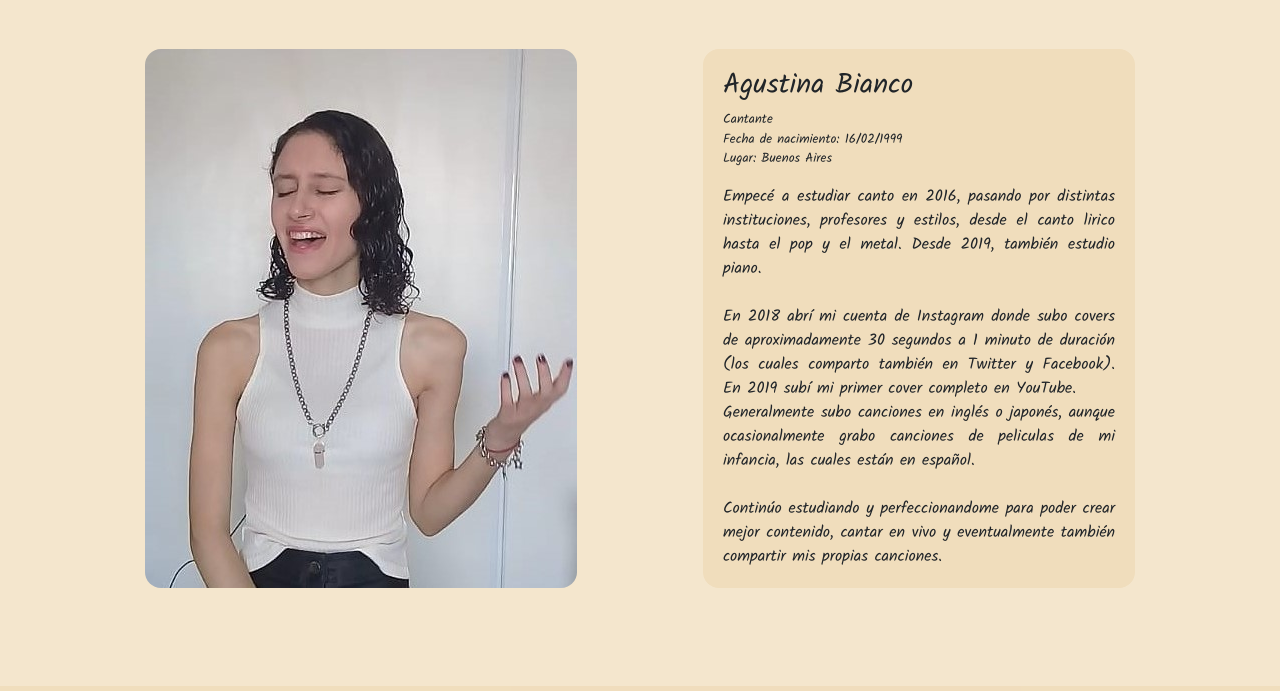
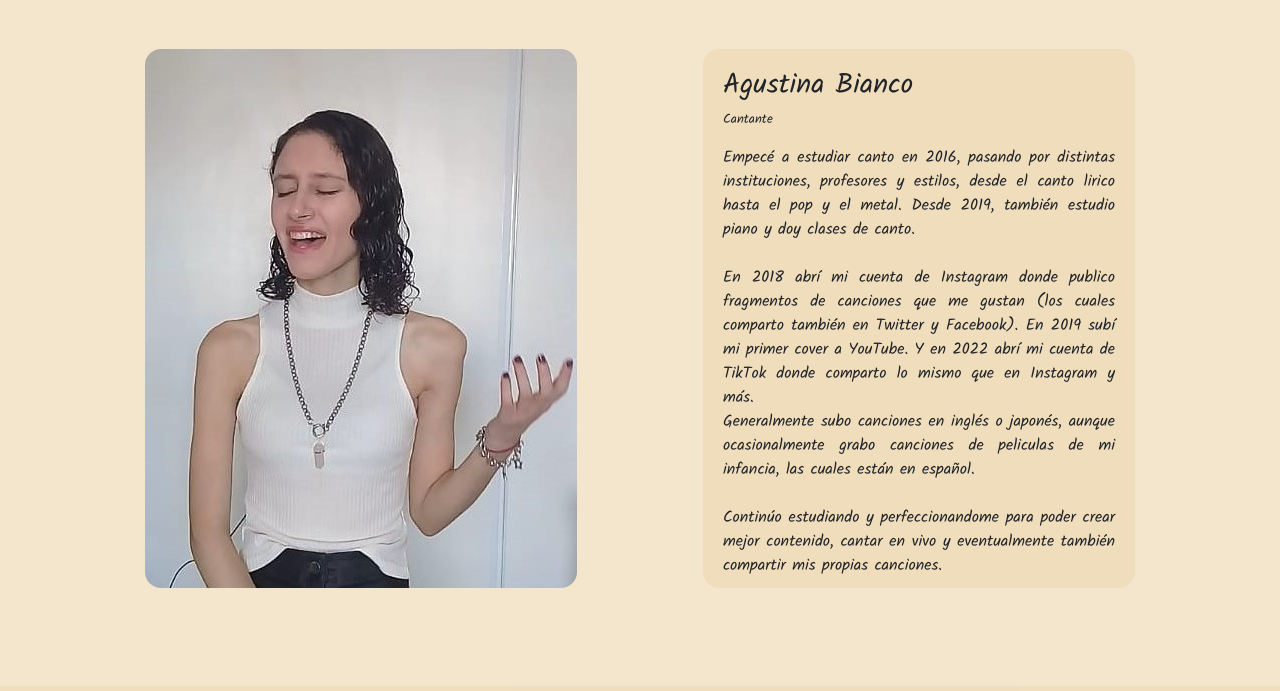
Before and after one commit to agusbianco/Sitio-web-AgusBiancoMusic, a website: page pages/perfil.html in a window 1280 px wide. Shown: the part 61-752 px from the top of the page. Drawn offline with nearby package versions, Linux system fonts and the light colour scheme.

Commit message:
perfil actualizado

```diff
--- a/pages/perfil.html
+++ b/pages/perfil.html
@@ -33,15 +33,13 @@
                 <h3>Agustina Bianco</h3>
                 <p class="datos">
                     Cantante<br>
-                    Fecha de nacimiento: 16/02/1999<br>
-                    Lugar: Buenos Aires
                 </p>
                 <p>
                     Empecé a estudiar canto en 2016, pasando por distintas instituciones, profesores y estilos, desde el canto lirico hasta el pop y el metal.
-                    Desde 2019, también estudio piano.<br>
+                    Desde 2019, también estudio piano y doy clases de canto.<br>
                     <br>
-                    En 2018 abrí mi cuenta de Instagram donde subo covers de aproximadamente 30 segundos a 1 minuto de duración (los cuales comparto también en Twitter y Facebook).
-                    En 2019 subí mi primer cover completo en YouTube. <br>
+                    En 2018 abrí mi cuenta de Instagram donde publico fragmentos de canciones que me gustan (los cuales comparto también en Twitter y Facebook).
+                    En 2019 subí mi primer cover a YouTube. Y en 2022 abrí mi cuenta de TikTok donde comparto lo mismo que en Instagram y más.<br>
                     Generalmente subo canciones en inglés o japonés, aunque ocasionalmente grabo canciones de peliculas de mi infancia, las cuales están en español.
                     <br><br>
                     Continúo estudiando y perfeccionandome para poder crear mejor contenido, cantar en vivo y eventualmente también compartir mis propias canciones.
```
